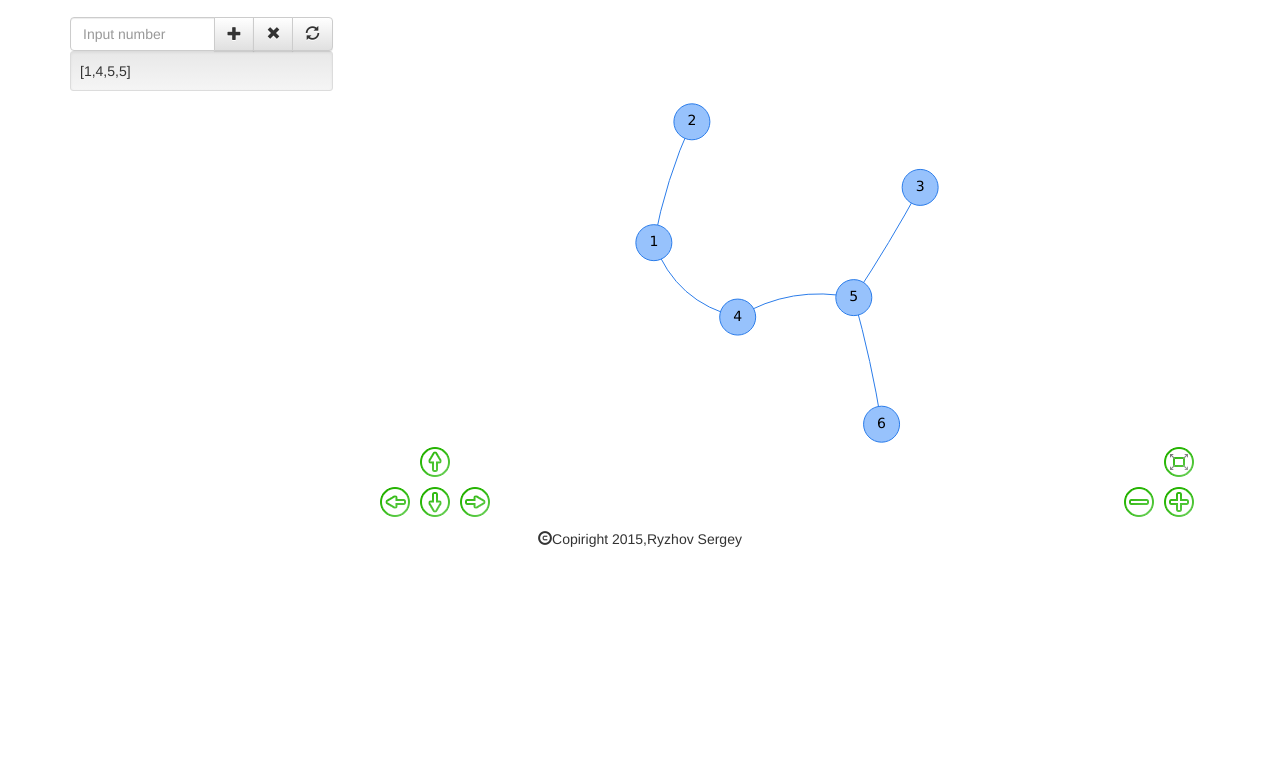
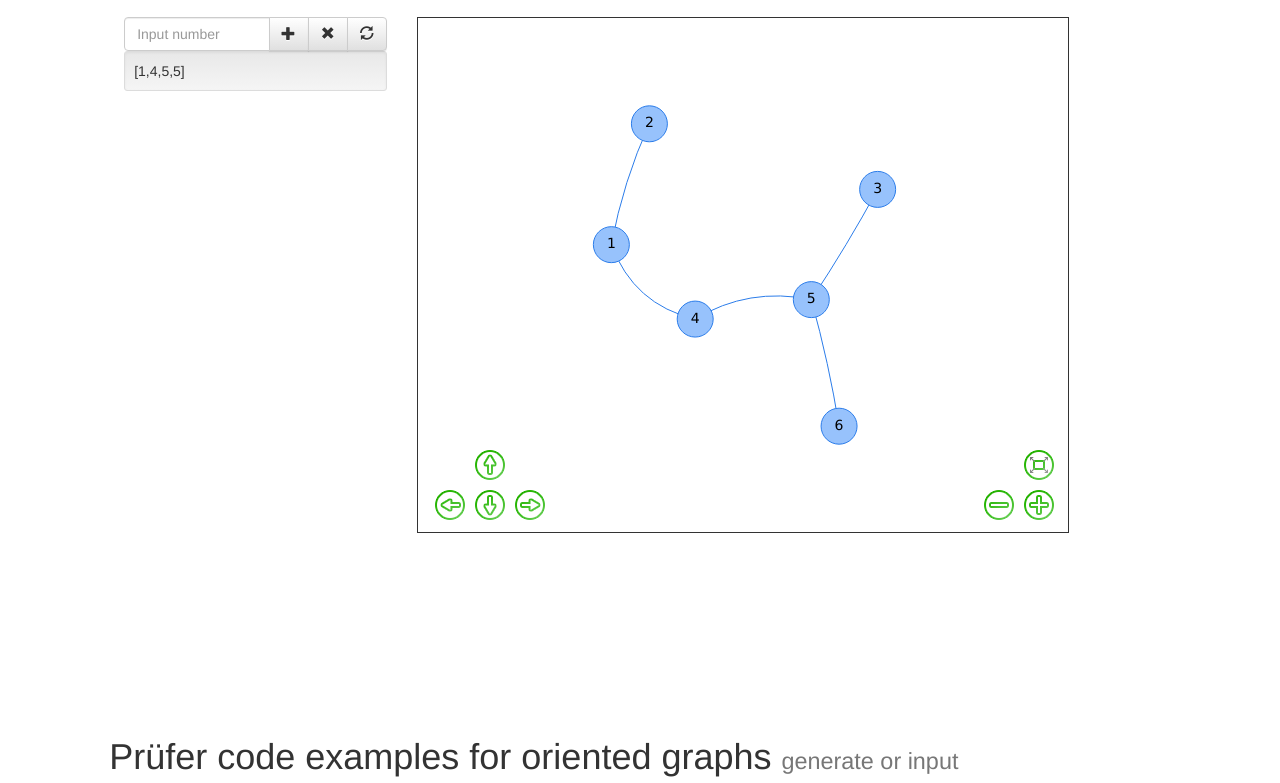
Before and after one commit to SergeyRyzhov/juggler, a website: page public/index.html in a window 1280 px wide. Shown: the part 103-886 px from the top of the page. Before the commit the page ends 800 px from the top, so only its background shows below. Drawn offline with Linux system fonts and the light colour scheme.

Commit message:
Added orgraph

```diff
--- a/public/index.html
+++ b/public/index.html
@@ -22,55 +22,45 @@
 
 
   <script type='text/javascript' src='js/common/juggler.common.js'></script>
-  <script type='text/javascript' src='js/graph/juggler.graph.view.js'></script>
-  <script type='text/javascript' src='js/viewModels/juggler.main.js'></script>
+  <script type='text/javascript' src='js/common/ko.loaders.js'></script>
+
+  <script type='text/javascript' src='js/viewModels/juggler.Graph.js'></script>
+  <script type='text/javascript' src='js/viewModels/juggler.Prufer.js'></script>
+  <script type='text/javascript' src='js/viewModels/juggler.Orgraph.js'></script>
 </head>
 
 <body>
-  <div class='container'>
-    <div class="page-header">
-      <h1>Prüfer code examples
-        <small>generate or input</small>
-      </h1>
-    </div>
-    <div class='row'>
-      <div class='col-md-3'>
-        <div class="input-group">
-          <input type="number" class="form-control" data-bind='value:vertex, event: {keypress: onEnter}' placeholder="Input number">
-          <span class="input-group-btn">
-            <button type="button" class="btn btn-default" data-bind='click:add'>
-              <span class="glyphicon glyphicon-plus" aria-hidden="true" title='Add'></span>
-            </button>
-
-            <button type="button" class="btn btn-default" data-bind='click:reset'>
-              <span class="glyphicon glyphicon-remove" aria-hidden="true" title='Reset'></span>
-            </button>
-
-            <button type="button" class="btn btn-default" data-bind='click:generate'>
-              <span class="glyphicon glyphicon-refresh" aria-hidden="true" title='Generate'></span>
-            </button>
-          </span>
-        </div>
-        <div class="well well-sm" data-bind='text:code'>...</div>
-      </div>
-      <div data-bind='component: { name: "juggler-graph", params: { nodes: nodes, edges: edges }}' class='col-md-9' style='bottom:0px;'></div>
+  <div class='row'>
+    <div class='col-xs-1'>
+      <ul class="nav nav-pills nav-stacked" style="position: fixed;">
+        <!-- class="active" -->
+        <li role="presentation" ><a href="#prufer">Prufer</a></li>
+        <li role="presentation"><a href="#orgraph">Orgrpah</a></li>
+      </ul>
     </div>
 
+    <div class='col-xs-10'>
+      <div id='prufer' class='container js-full-height' data-bind='component: { name: "juggler-prufer"}'>
+      </div>
+      <div id='orgraph' class='container js-full-height' data-bind='component: { name: "juggler-orgraph"}'>
+      </div>
+    </div>
   </div>
-  <center><footer><icon aria-hidden="true" class="glyphicon glyphicon-copyright-mark"></icon><span>Copiright 2015,Ryzhov Sergey</span></footer></center>
+  <center>
+    <footer>
+      <icon aria-hidden="true" class="glyphicon glyphicon-copyright-mark"></icon>
+      <span>Copiright 2015,Ryzhov Sergey</span>
+    </footer>
+  </center>
   <script type='text/javascript'>
     juggler.ready(function(j) {
       console.info('Page loaded');
-      // var nodes = [1, 2, 3, 4, 5],
-      // edges = [
-      //   [1, 2],
-      //   [3, 4],
-      //   [5, 2],
-      //   [3, 5],
-      //   [1, 4]
-      // ];
-      //j.graph.draw(document.querySelector('#graph'),nodes,edges);
-      ko.applyBindings(new juggler.viewModels.Juggler());
+      ko.applyBindings();
+
+      var containers = document.querySelectorAll('.js-full-height');
+      _.each(containers, function(container) {
+        container.style['min-height'] = window.innerHeight + 'px';
+      });
     });
   </script>
 </body>
--- /dev/null
+++ b/public/js/common/ko.loaders.js
@@ -0,0 +1,51 @@
+(function(app, $) {
+
+
+	var templateFromUrlLoader = {
+		loadTemplate: function(name, templateConfig, callback) {
+			if (templateConfig.fromUrl) {
+				// Uses jQuery's ajax facility to load the markup from a file
+				var fullUrl = '/templates/' + templateConfig.fromUrl + '?cacheAge=' +
+					templateConfig.maxCacheAge;
+				$.get(fullUrl, function(markupString) {
+					// We need an array of DOM nodes, not a string.
+					// We can use the default loader to convert to the
+					// required format.
+					ko.components.defaultLoader.loadTemplate(name, markupString, callback);
+				});
+			} else {
+				// Unrecognized config format. Let another loader handle it.
+				callback(null);
+			}
+		}
+	};
+
+	// Register it
+	ko.components.loaders.unshift(templateFromUrlLoader);
+
+	var viewModelCustomLoader = {
+		loadViewModel: function(name, viewModelConfig, callback) {
+			if (viewModelConfig.viaLoader) {
+				// You could use arbitrary logic, e.g., a third-party
+				// code loader, to asynchronously supply the constructor.
+				// For this example, just use a hard-coded constructor function.
+				var viewModelConstructor = function(params) {
+					this.prop1 = 123;
+				};
+
+				// We need a createViewModel function, not a plain constructor.
+				// We can use the default loader to convert to the
+				// required format.
+				ko.components.defaultLoader.loadViewModel(name, viewModelConstructor,
+					callback);
+			} else {
+				// Unrecognized config format. Let another loader handle it.
+				callback(null);
+			}
+		}
+	};
+
+	// Register it
+	ko.components.loaders.unshift(viewModelCustomLoader);
+
+})(window.juggler = window.juggler || {}, jQuery);
--- a/public/js/graph/juggler.graph.view.js
+++ b/public/js/viewModels/juggler.Graph.js
@@ -1,37 +1,3 @@
-// (function(app, $) {
-//   app.graph = app.graph || {};
-//   app.graph.draw = function(container, nodes, edges) {
-//     function nodesToObjects(nodes) {
-//       return _.map(nodes, function(node) {
-//         return {
-//           id: node
-//         };
-//       });
-//     }
-//
-//     function edgesToObjects(edges) {
-//       return _.map(edges, function(edge) {
-//         return {
-//           from: edge[0],
-//           to: edge[1]
-//         };
-//       });
-//     }
-//
-//     var data = {
-//       nodes: nodesToObjects(nodes),
-//       edges: edgesToObjects(edges)
-//     };
-//
-//     var options = {
-//       width: '512px',
-//       height: '512px'
-//     };
-//
-//     var network = new vis.Network(container, data, options);
-//   };
-// })(window.juggler = window.juggler || {}, jQuery);
-
 (function(app, $) {
 	ko.components.register('juggler-graph', {
 		viewModel: function(params) {
@@ -50,13 +16,19 @@
 			};
 
 			var nodes = params.nodes,
-				edges = params.edges;
+				edges = params.edges,
+				orgraph = params.orgraph;
 
 			this.nodes = ko.observable(nodes);
 			this.edges = ko.observable(edges);
+			this.orgraph = ko.observable(orgraph);
 		},
-		template: '<div data-bind="graph: { nodes:nodes(), edges:edges()}" style="min-height:512px;"></div>'
+		template: {
+			fromUrl: 'graph.html',
+			maxCacheAge: 60000
+		}
 	});
+
 
 	function graphBinding(element, valueAccessor, allBindings, viewModel,
 		bindingContext) {
@@ -82,10 +54,40 @@
 			});
 		}
 
-		var data = {
-			nodes: nodesToObjects(params.nodes),
-			edges: edgesToObjects(params.edges)
-		};
+		function graphToDot(nodes, edges) {
+			edges = ko.utils.unwrapObservable(edges);
+			// var digraph = 'digraph {';
+
+			var digraph = 'digraph {' + _.reduce(edges, function(memo, edge) {
+				return memo + edge[0].toString() + '->' + edge[1].toString() + ';';
+			}, '') + '}';
+
+			// digraph += '}';
+			return digraph;
+			//  digraph {
+			// 	A - > A;
+			// 	B - > B - > C;
+			// 	B - > D;
+			// 	D - > {
+			// 		B;
+			// 		C
+			// 	}
+			// 	D - > E;
+			// 	F - > F;
+			//  }
+		}
+
+		var data = {};
+		if (params.orgraph) {
+			data = {
+				dot: graphToDot(params.nodes, params.edges)
+			};
+		} else {
+			data = {
+				nodes: nodesToObjects(params.nodes),
+				edges: edgesToObjects(params.edges)
+			};
+		}
 
 		var options = {
 			width: element.offsetWidth + 'px',
--- /dev/null
+++ b/public/js/viewModels/juggler.Orgraph.js
@@ -0,0 +1,88 @@
+(function(app, $) {
+  ko.components.register('juggler-orgraph', {
+    viewModel: function(params) {
+      this.vertex = ko.observable();
+      this.codeArray = ko.observableArray([1, 4, 5, 5]);
+
+      this.code = ko.computed(function() {
+        return JSON.stringify(this.codeArray());
+      }, this);
+
+      this.prufer = ko.computed(function() {
+        return ParsePrufer(this.codeArray());
+      }, this);
+
+      this.nodes = ko.computed(function() {
+        return this.prufer().nodes;
+      }, this);
+
+      this.edges = ko.computed(function() {
+        return this.prufer().edges;
+      }, this);
+
+      this.onEnter = _.bind(function(d, e) {
+        // e.keyCode === 13 && this.add();
+        return true;
+      }, this);
+
+      this.add = _.bind(function() {
+        var v = parseInt(this.vertex());
+        if (v > 0) {
+          this.vertex(undefined);
+          this.codeArray.push(v);
+        } else {
+          this.vertex(0);
+        }
+      }, this);
+
+      this.reset = _.bind(function() {
+        this.codeArray([]);
+      }, this);
+
+      this.generate = _.bind(function() {
+        var n = parseInt(this.vertex());
+        if (n > 20) {
+          n = 20;
+        }
+        this.codeArray([]);
+        for (var i = 0; i < n - 2; i++) {
+          this.codeArray.push(_.random(1, n));
+        }
+        //this.codeArray(_.shuffle(_.range(1, n - 1)));
+      }, this);
+    },
+    template: {
+      fromUrl: 'orgraph.html',
+      maxCacheAge: 60000
+    }
+  });
+
+  function ParsePrufer(code) {
+    var arr = code.slice(),
+      edges = [],
+      n = arr.length + 2,
+      B = _.range(1, n + 1),
+      nodes = _.range(1, n + 1);
+
+    for (var i = 0; i < arr.length; i++) {
+      var minimum = _.min(_.filter(B, function(b) {
+        return !_.contains(arr, b);
+      }));
+
+      edges.push([arr[i], minimum]);
+      arr.shift();
+      i--;
+
+      var index = B.indexOf(minimum);
+      if (index > -1) {
+        B.splice(index, 1);
+      }
+    }
+    edges.push([_.first(B), _.last(B)]);
+    return {
+      nodes: nodes,
+      edges: edges
+    };
+  }
+
+})(window.juggler = window.juggler || {}, jQuery);
--- a/public/js/viewModels/juggler.main.js
+++ b/public/js/viewModels/juggler.Prufer.js
@@ -1,48 +1,6 @@
 (function(app, $) {
-  // ko.components.register('juggler', {
-  // 	viewModel: function(params) {
-  //
-  // 	},
-  // 	template: "<div class='container'> < div class = 'row-fluid' > < div class =
-  // 		'row-fluid' >
-  // 		< div class = 'col-md-4' > < /div> < div id = 'graph'
-  // 	class = 'col-md-8' > < /div> < /div > < /div> < /div > "
-  // });
-
-
-  app.viewModels = app.viewModels || {};
-  app.viewModels.Juggler = Juggler;
-
-  function ParsePrufer(code) {
-    var arr = code.slice(),
-      edges = [],
-      n = arr.length + 2,
-      B = _.range(1, n + 1),
-      nodes = _.range(1, n + 1);
-
-    for (var i = 0; i < arr.length; i++) {
-      var minimum = _.min(_.filter(B, function(b) {
-        return !_.contains(arr, b);
-      }));
-
-      edges.push([arr[i], minimum]);
-      arr.shift();
-      i--;
-
-      var index = B.indexOf(minimum);
-      if (index > -1) {
-        B.splice(index, 1);
-      }
-    }
-    edges.push([_.first(B), _.last(B)]);
-    return {
-      nodes: nodes,
-      edges: edges
-    };
-  }
-
-  function Juggler() {
-
+  ko.components.register('juggler-prufer', {
+    viewModel: function(params) {
       this.vertex = ko.observable();
       this.codeArray = ko.observableArray([1, 4, 5, 5]);
 
@@ -92,7 +50,39 @@
         }
         //this.codeArray(_.shuffle(_.range(1, n - 1)));
       }, this);
+    },
+    template: {
+      fromUrl: 'prufer.html',
+      maxCacheAge: 60000
+    }
+  });
 
+  function ParsePrufer(code) {
+    var arr = code.slice(),
+      edges = [],
+      n = arr.length + 2,
+      B = _.range(1, n + 1),
+      nodes = _.range(1, n + 1);
+
+    for (var i = 0; i < arr.length; i++) {
+      var minimum = _.min(_.filter(B, function(b) {
+        return !_.contains(arr, b);
+      }));
+
+      edges.push([arr[i], minimum]);
+      arr.shift();
+      i--;
+
+      var index = B.indexOf(minimum);
+      if (index > -1) {
+        B.splice(index, 1);
+      }
     }
-    // _.bindAll(this, 'onEnter', 'add', 'reset');
+    edges.push([_.first(B), _.last(B)]);
+    return {
+      nodes: nodes,
+      edges: edges
+    };
+  }
+
 })(window.juggler = window.juggler || {}, jQuery);
--- /dev/null
+++ b/public/templates/graph.html
@@ -0,0 +1 @@
+<div data-bind="graph: { nodes:nodes(), edges:edges(), orgraph:orgraph()}" style="min-height:512px; border: 1px solid;"></div>
--- /dev/null
+++ b/public/templates/orgraph.html
@@ -0,0 +1,27 @@
+<div class='row'>
+  <div class='page-header'>
+    <h1>Prüfer code examples for oriented graphs
+      <small>generate or input</small>
+    </h1>
+  </div>
+  <div class='col-md-3'>
+    <div class='input-group'>
+      <input type='number' class='form-control' data-bind='value:vertex, event: {keypress: onEnter}' placeholder='Input number'>
+      <span class='input-group-btn'>
+        <button type='button' class='btn btn-default' data-bind='click:add'>
+          <span class='glyphicon glyphicon-plus' aria-hidden='true' title='Add'></span>
+        </button>
+
+        <button type='button' class='btn btn-default' data-bind='click:reset'>
+          <span class='glyphicon glyphicon-remove' aria-hidden='true' title='Reset'></span>
+        </button>
+
+        <button type='button' class='btn btn-default' data-bind='click:generate'>
+          <span class='glyphicon glyphicon-refresh' aria-hidden='true' title='Generate'></span>
+        </button>
+      </span>
+    </div>
+    <div class='well well-sm' data-bind='text:code'>...</div>
+  </div>
+  <div data-bind='component: { name: "juggler-graph", params: { nodes: nodes, edges: edges, orgraph:true }}' class='col-md-7' style='bottom:0px;'></div>
+</div>
--- /dev/null
+++ b/public/templates/prufer.html
@@ -0,0 +1,27 @@
+<div class='row'>
+  <div class='page-header'>
+    <h1>Prüfer code examples
+      <small>generate or input</small>
+    </h1>
+  </div>
+  <div class='col-md-3'>
+    <div class='input-group'>
+      <input type='number' class='form-control' data-bind='value:vertex, event: {keypress: onEnter}' placeholder='Input number'>
+      <span class='input-group-btn'>
+        <button type='button' class='btn btn-default' data-bind='click:add'>
+          <span class='glyphicon glyphicon-plus' aria-hidden='true' title='Add'></span>
+        </button>
+
+        <button type='button' class='btn btn-default' data-bind='click:reset'>
+          <span class='glyphicon glyphicon-remove' aria-hidden='true' title='Reset'></span>
+        </button>
+
+        <button type='button' class='btn btn-default' data-bind='click:generate'>
+          <span class='glyphicon glyphicon-refresh' aria-hidden='true' title='Generate'></span>
+        </button>
+      </span>
+    </div>
+    <div class='well well-sm' data-bind='text:code'>...</div>
+  </div>
+  <div data-bind='component: { name: "juggler-graph", params: { nodes: nodes, edges: edges, orgraph:false }}' class='col-md-7' style='bottom:0px;'></div>
+</div>
```
